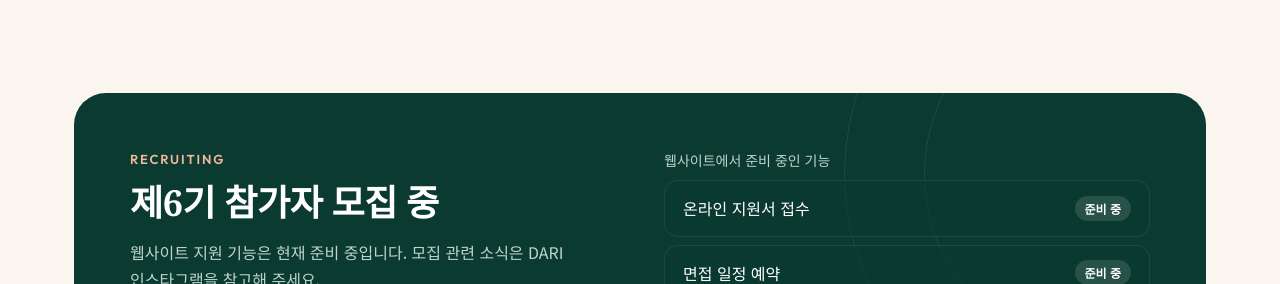
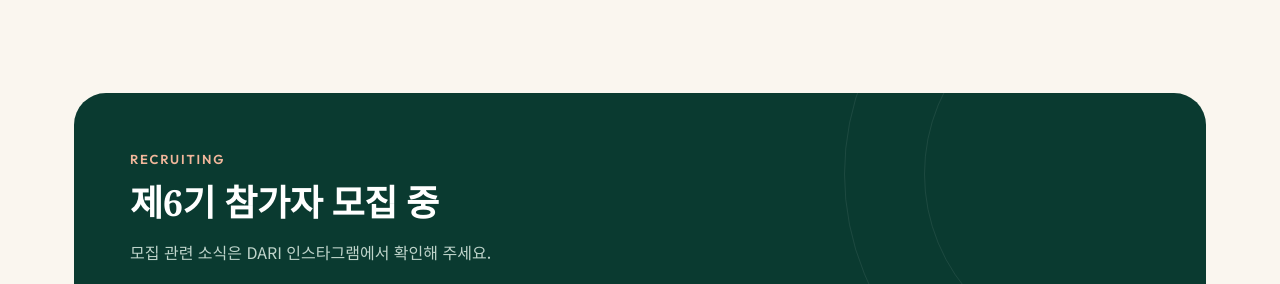
Before and after one commit to dariexchange/dariexchangeprogram, a plain HTML site: page index.html in a window 1280 px wide. Shown: the part 2409-2693 px from the top of the page. Drawn offline with nearby package versions, Linux system fonts and the light colour scheme.

Commit message:
홈 화면의 '웹사이트에서 준비 중인 기능' 영역 삭제
모집 안내 문구에서 '지원 기능 준비 중' 문장도 정리

Co-Authored-By: Claude Opus 5.5 <noreply@anthropic.com>
Claude-Session: https://claude.ai/code/session_01586s9AvJwJXJvbGCNMNtEz

```diff
--- a/index.html
+++ b/index.html
@@ -690,7 +690,7 @@ fs2:['프로필 작성','إعداد الملف الشخصي'],fs2d:['자기소
 fs3:['정규 활동','الحصص المنتظمة'],fs3d:['파트너와 함께 4회 활동에 참여합니다.','تشارك مع شريكك في الحصص الأربع.'],
 fs4:['수료','الإتمام'],fs4d:['4회 모두 참여하면 수료 요건을 충족하며, 확인을 거쳐 수료증이 발급됩니다.','بحضور الحصص الأربع تستوفي شرط الإتمام، وتصدر الشهادة بعد التحقّق.'],
 rec_kicker:['Recruiting','التسجيل'],rec_title:['제6기 참가자 모집 중','التسجيل مفتوح للدفعة السادسة'],
-rec_sub:['웹사이트 지원 기능은 현재 준비 중입니다. 모집 관련 소식은 DARI 인스타그램을 참고해 주세요.','خدمة التقديم عبر الموقع قيد الإعداد حاليًا. تابع أخبار التسجيل على حساب داري في إنستغرام.'],
+rec_sub:['모집 관련 소식은 DARI 인스타그램에서 확인해 주세요.','تابعوا أخبار التسجيل عبر حساب داري على إنستغرام.'],
 rec_insta:['DARI 인스타그램','داري على إنستغرام'],
 soon_t:['웹사이트에서 준비 중인 기능','خدمات قيد الإعداد في الموقع'],soon_badge:['준비 중','قيد الإعداد'],
 soon1:['온라인 지원서 접수','تقديم الطلب عبر الإنترنت'],soon2:['면접 일정 예약','حجز موعد المقابلة'],soon3:['선발 결과 확인','الاطّلاع على نتائج الاختيار'],
@@ -1390,11 +1390,9 @@ function pHome(){
     <div class="flow4">${[1,2,3,4].map(i=>`<div class="step"><div class="step-n">0${i}</div><h4>${t('fs'+i)}</h4><p>${t('fs'+i+'d')}</p></div>`).join('')}</div>
   </div></section>
 
-  <section class="sec" style="padding-top:0"><div class="wrap"><div class="recruit">
+  <section class="sec" style="padding-top:0"><div class="wrap"><div class="recruit" style="grid-template-columns:1fr">
     <div style="position:relative;z-index:1"><span class="kicker" style="color:#F2B79B">${t('rec_kicker')}</span><h2 class="h2">${t('rec_title')}</h2><p class="mt-s">${t('rec_sub')}</p>
       <a class="btn btn-w mt" href="${esc(LINKS.dari)}" target="_blank" rel="noopener">${ic('insta')} ${t('rec_insta')}</a></div>
-    <div style="position:relative;z-index:1"><div class="soon"><span class="small" style="color:#BFD4CB">${t('soon_t')}</span>
-      ${['soon1','soon2','soon3'].map(k=>`<div class="soon-i"><span>${t(k)}</span><span class="badge" style="background:rgba(255,255,255,.12);color:#fff">${t('soon_badge')}</span></div>`).join('')}</div></div>
   </div></div></section>
 
   <section class="sec" style="background:#fff;border-block:1px solid var(--line-2)"><div class="wrap">
```
